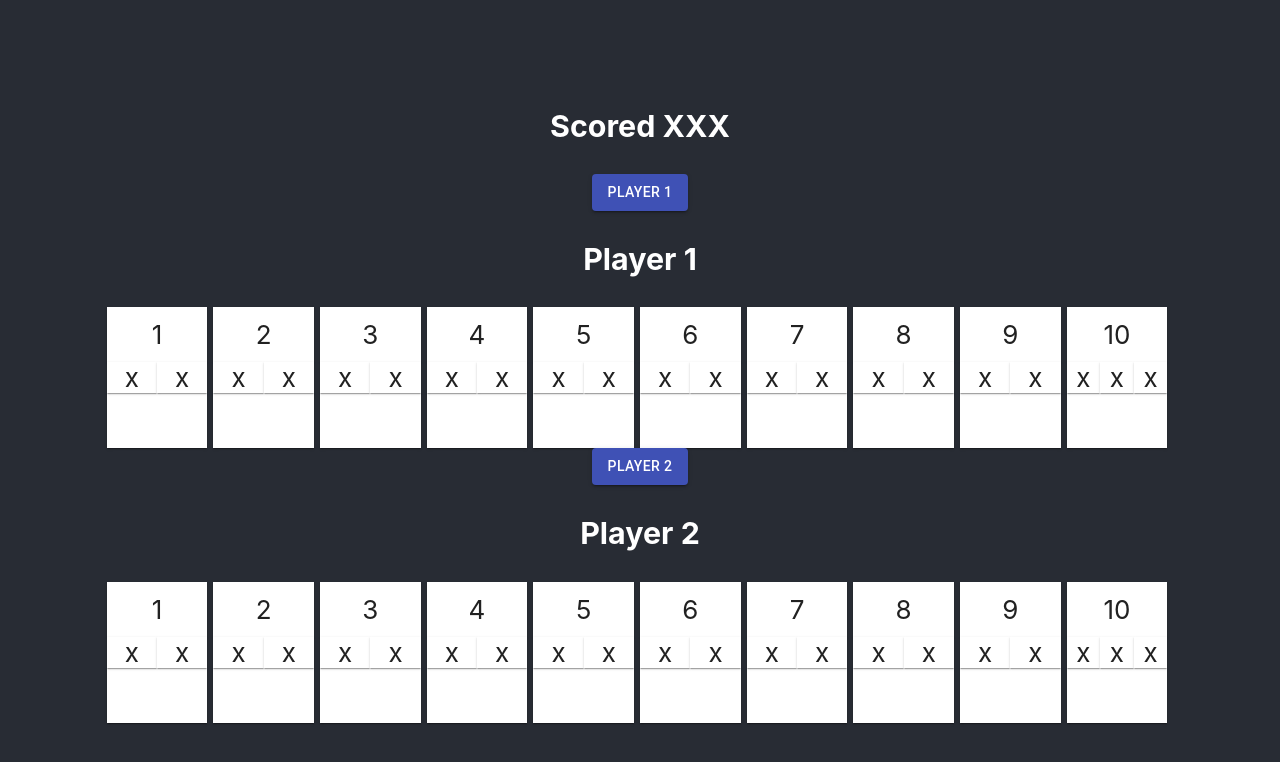
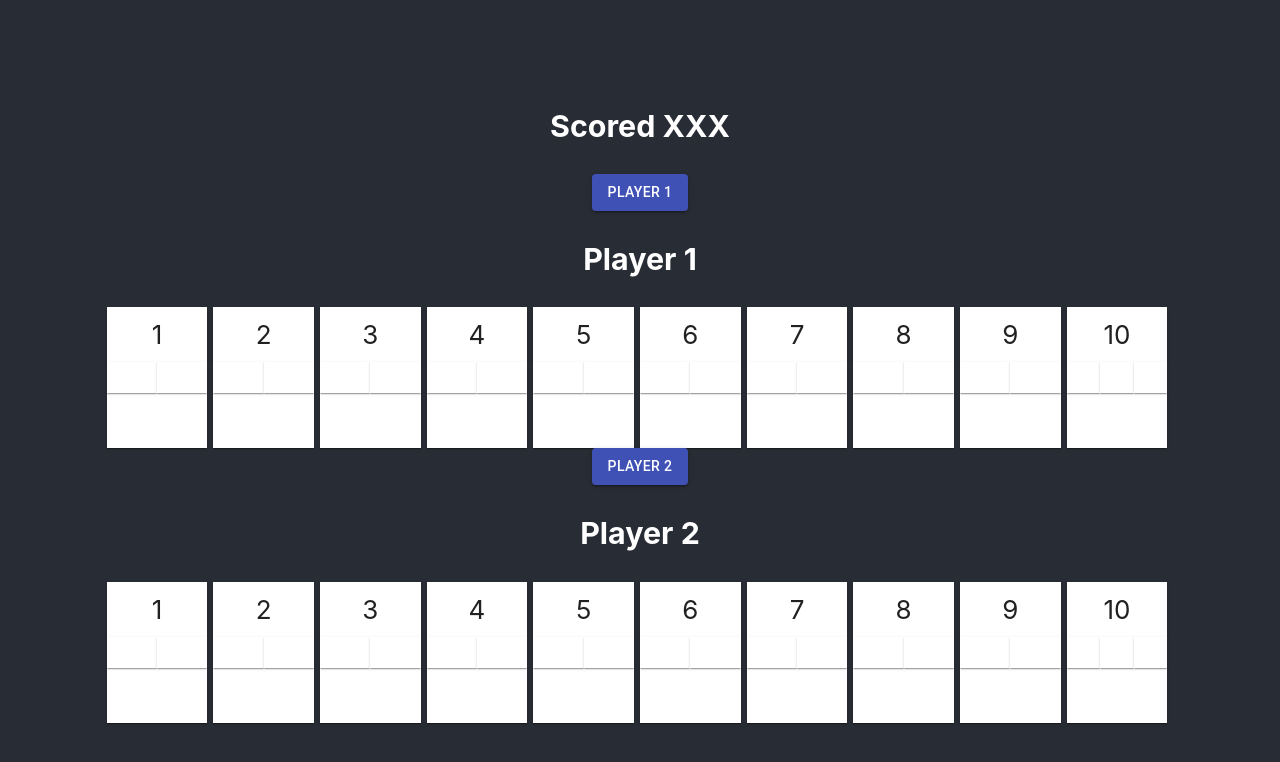
Before and after one commit to devJocke/joakim-nilsson-bowling, a React (Create React App) app: page / in a window 1280 px wide. Shown: the top 762 px of the page. Built offline with nearby package versions, Linux system fonts and the light colour scheme.

Commit message:
Removed X and added a whitespace to fill the area

```diff
--- a/src/indexComponents/BowlingTable.js
+++ b/src/indexComponents/BowlingTable.js
@@ -32,8 +32,8 @@ class BowlingTables extends Component {
       arrayWithScore = [];
     }
     return (
-      <div style={{ 'width': '100%' }}>
-        <Grid container style={{ 'justifyContent': 'center' }}>
+      <div style={{ 'width': '100%'}}>
+        <Grid container style={{ 'justifyContent': 'center'}}>
           {gridItems}
         </Grid>
       </div>
@@ -50,14 +50,14 @@ function getGridRowWithSize(gridSize, numberOfRows, currentFrame, player) {
       let newIndex = index - 1;
       arrayWithScore.push(
         <Grid id={(player + currentFrame + newIndex).toString()} key={newIndex} item sm={gridSize} style={{ 'width': '100%' }}  >
-          <Paper square={true}> {"x"}</Paper>
+          <Paper square={true}> &#8205;</Paper>
         </Grid>
       );
     }
     else {
       arrayWithScore.push(
         <Grid id={(player + currentFrame + index).toString()} key={index} item sm={gridSize} style={{ 'width': '100%' }}  >
-          <Paper square={true}> {"x"}</Paper>
+          <Paper square={true}> &#8205;</Paper>
         </Grid>
       );
     }
```
